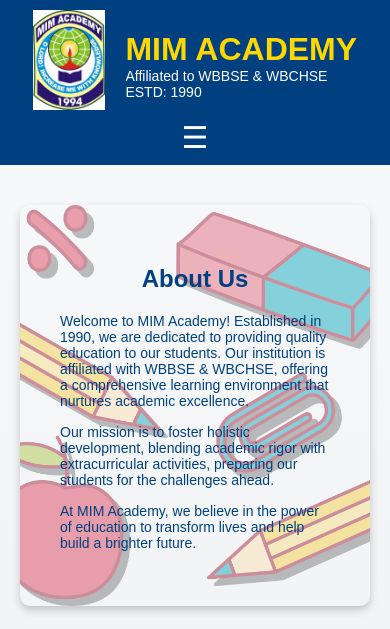
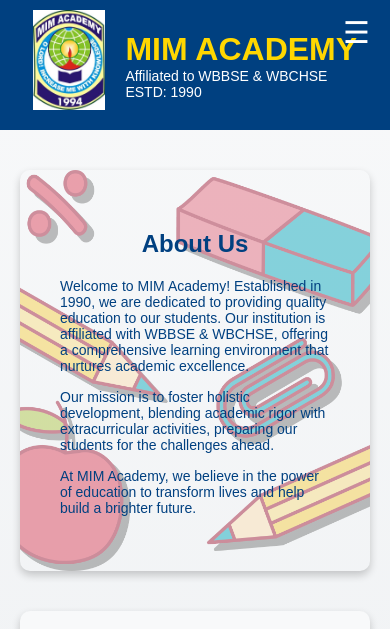
Before and after one commit to rakesh-baitha-git/school_website, a plain HTML site: page about.html in a window 390 px wide. Shown: the top 629 px of the page. Drawn offline with nearby package versions, Linux system fonts and the light colour scheme.

Commit message:
Update about.html
menu button is adjusted

```diff
--- a/about.html
+++ b/about.html
@@ -94,7 +94,7 @@
             display: block;
         }
 
-        @media (max-width: 768px) {
+        /* @media (max-width: 768px) {
             .menu-toggle {
                 display: block;
             }
@@ -107,7 +107,35 @@
             .nav-links.mobile {
                 display: flex;
             }
+        } */
+
+
+
+        /* Modify the .menu-toggle style for mobile view */
+        @media (max-width: 768px) {
+            .menu-toggle {
+                display: block;
+                font-size: 30px;
+                color: white;
+                cursor: pointer;
+                position: absolute;
+                /* Position the hamburger menu absolutely */
+                top: 15px;
+                /* Adjust the distance from the top */
+                right: 20px;
+                /* Adjust the distance from the right */
+            }
+
+            .nav-links {
+                display: none;
+                flex-direction: column;
+            }
+
+            .nav-links.mobile {
+                display: flex;
+            }
         }
+
 
         /* About Us Section */
         .about-us-section {
@@ -259,9 +287,13 @@
         <div class="background-overlay"></div>
         <h2>About Us</h2>
         <div class="about-us-info">
-            <p>Welcome to MIM Academy! Established in 1990, we are dedicated to providing quality education to our students. Our institution is affiliated with WBBSE & WBCHSE, offering a comprehensive learning environment that nurtures academic excellence.</p>
-            <p>Our mission is to foster holistic development, blending academic rigor with extracurricular activities, preparing our students for the challenges ahead.</p>
-            <p>At MIM Academy, we believe in the power of education to transform lives and help build a brighter future.</p>
+            <p>Welcome to MIM Academy! Established in 1990, we are dedicated to providing quality education to our
+                students. Our institution is affiliated with WBBSE & WBCHSE, offering a comprehensive learning
+                environment that nurtures academic excellence.</p>
+            <p>Our mission is to foster holistic development, blending academic rigor with extracurricular activities,
+                preparing our students for the challenges ahead.</p>
+            <p>At MIM Academy, we believe in the power of education to transform lives and help build a brighter future.
+            </p>
         </div>
     </div>
 
@@ -269,7 +301,10 @@
     <div class="principal-message">
         <img src="principal.jpg" alt="Principal" class="principal-photo">
         <h2>From Our Principal</h2>
-        <p>"Welcome to MIM Academy! It is an honor to lead this institution that has been dedicated to excellence in education since 1990. Our students' success is our success, and we work tirelessly to provide them with the skills, knowledge, and values they need to thrive in the world. We pride ourselves on fostering a nurturing environment where every student can reach their full potential." – Principal</p>
+        <p>"Welcome to MIM Academy! It is an honor to lead this institution that has been dedicated to excellence in
+            education since 1990. Our students' success is our success, and we work tirelessly to provide them with the
+            skills, knowledge, and values they need to thrive in the world. We pride ourselves on fostering a nurturing
+            environment where every student can reach their full potential." – Principal</p>
     </div>
 
     <!-- Footer Section -->
```
